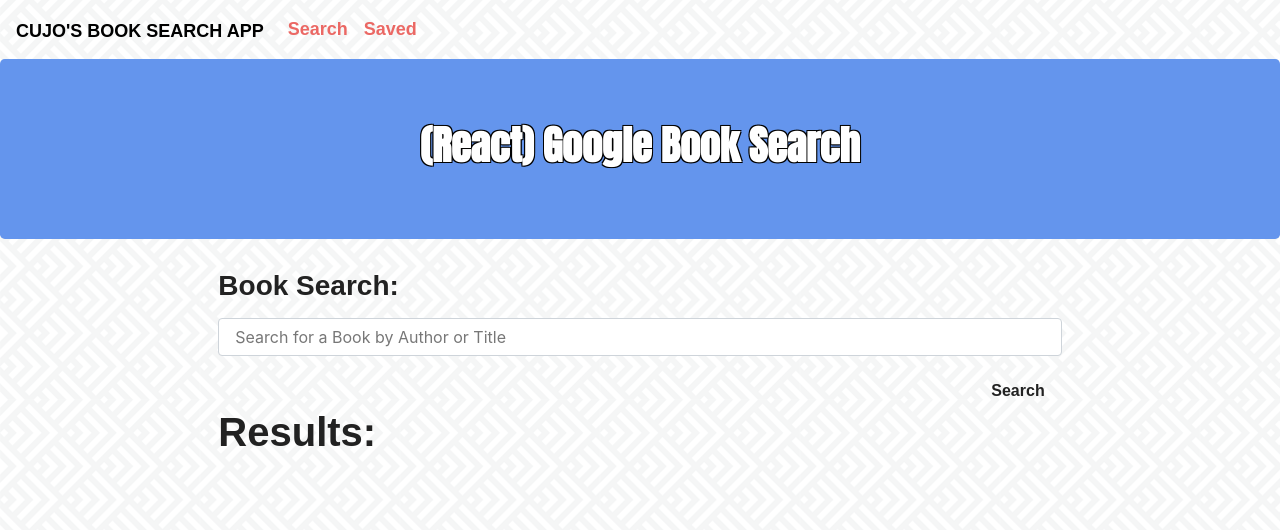
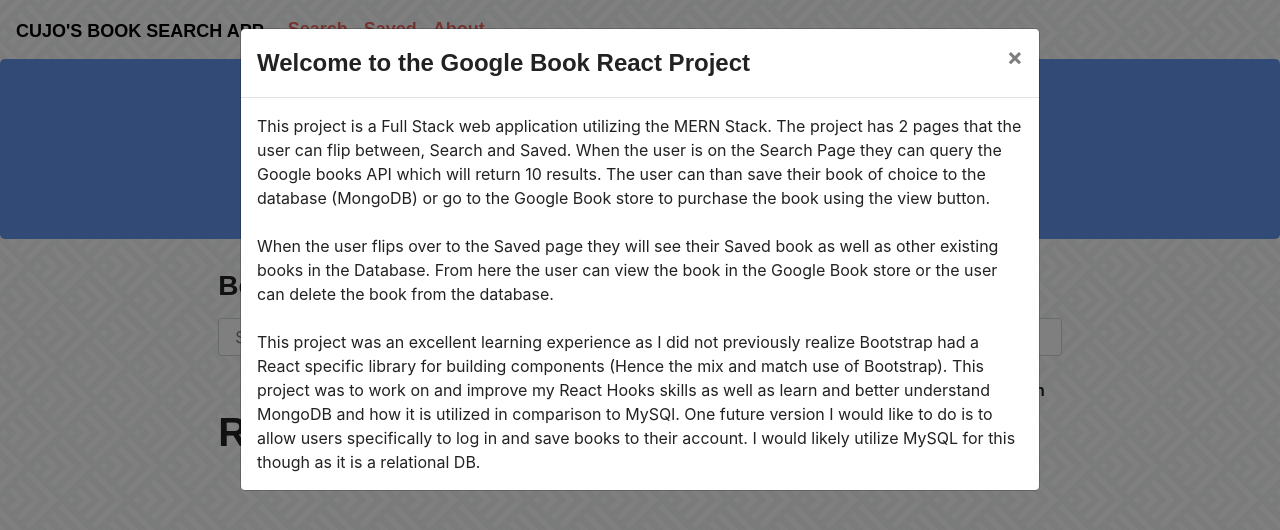
Before and after one commit to Cjochen2/React-Google-Book-Search, a React (Create React App) app in the folder client/: page / in a window 1280 px wide. Shown: the top 530 px of the page. Built offline with nearby package versions, Linux system fonts and the light colour scheme; a web font is replaced by a local one.

Commit message:
Added a modal that pops up when the page loads to discuss the app and what it does

```diff
--- a/client/src/components/Nav/index.js
+++ b/client/src/components/Nav/index.js
@@ -1,10 +1,14 @@
-import React from 'react';
+import React, { useState } from 'react';
 import { Link } from 'react-router-dom';
-import { Navbar, Nav } from 'react-bootstrap';
+import { Navbar, Nav, Modal } from 'react-bootstrap';
+
 
 const NavHeader = () => {
 
+    const [show, setShow] = useState(true)
+
     return (
+        <div>
             <Navbar expand='sm'>
                 <Navbar.Brand>Cujo's Book Search App</Navbar.Brand>
                 <Navbar.Toggle aria-controls='basic-navbar-nav' />
@@ -12,9 +16,31 @@
                     <Nav className='mr-auto'>
                         <Link to='/' className='p-2'>Search</Link>
                         <Link to='/saved' className='p-2'>Saved</Link>
+                        <Link className='p-2' onClick={() => setShow(true)}>About</Link>
                     </Nav>
                 </Navbar.Collapse>
             </Navbar>
+
+
+            <Modal size='lg' show={show} onHide={() => setShow(false)}>
+                <Modal.Header closeButton>
+                    <Modal.Title>Welcome to the Google Book React Project</Modal.Title>
+                </Modal.Header>
+
+                <Modal.Body>
+                    This project is a Full Stack web application utilizing the MERN Stack. The project has 2 pages that the user can flip between, Search and Saved. When the user is on the Search Page they can query the Google books API which will return 10 results. The user can than save their book of choice to the database (MongoDB) or go to the Google Book store to purchase the book using the view button.
+                    <br/>
+                    <br/>
+                    When the user flips over to the Saved page they will see their Saved book as well as other existing books in the Database. From here the user can view the book in the Google Book store or the user can delete the book from the database.
+                    <br/>
+                    <br/>
+                    This project was an excellent learning experience as I did not previously realize Bootstrap had a React specific library for building components (Hence the mix and match use of Bootstrap). This project was to work on and improve my React Hooks skills as well as learn and better understand MongoDB and how it is utilized in comparison to MySQl. One future version I would like to do is to allow users specifically to log in and save books to their account. I would likely utilize MySQL for this though as it is a relational DB.
+                    <br/>
+                </Modal.Body>
+
+            </Modal>
+
+        </div>
     )
 }
 
```
Lines whose indentation alone changed are shown as unchanged.
